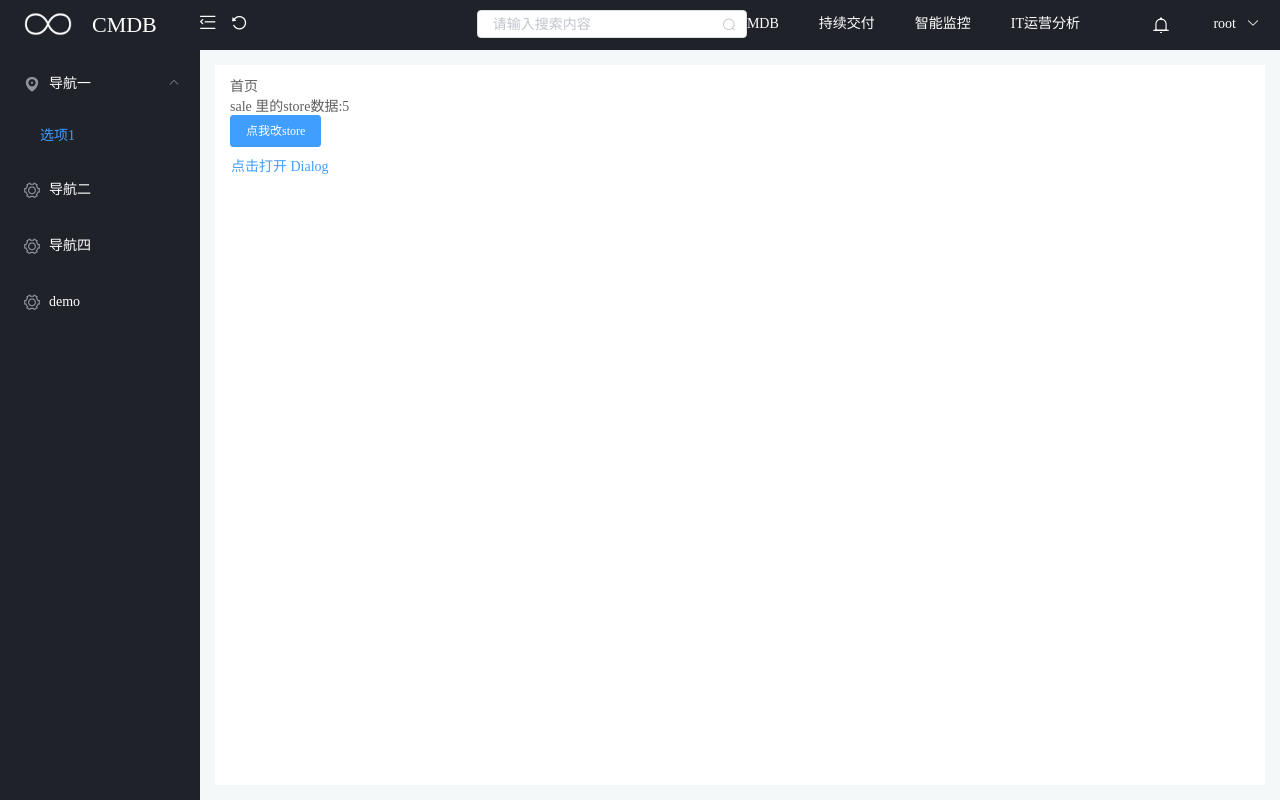
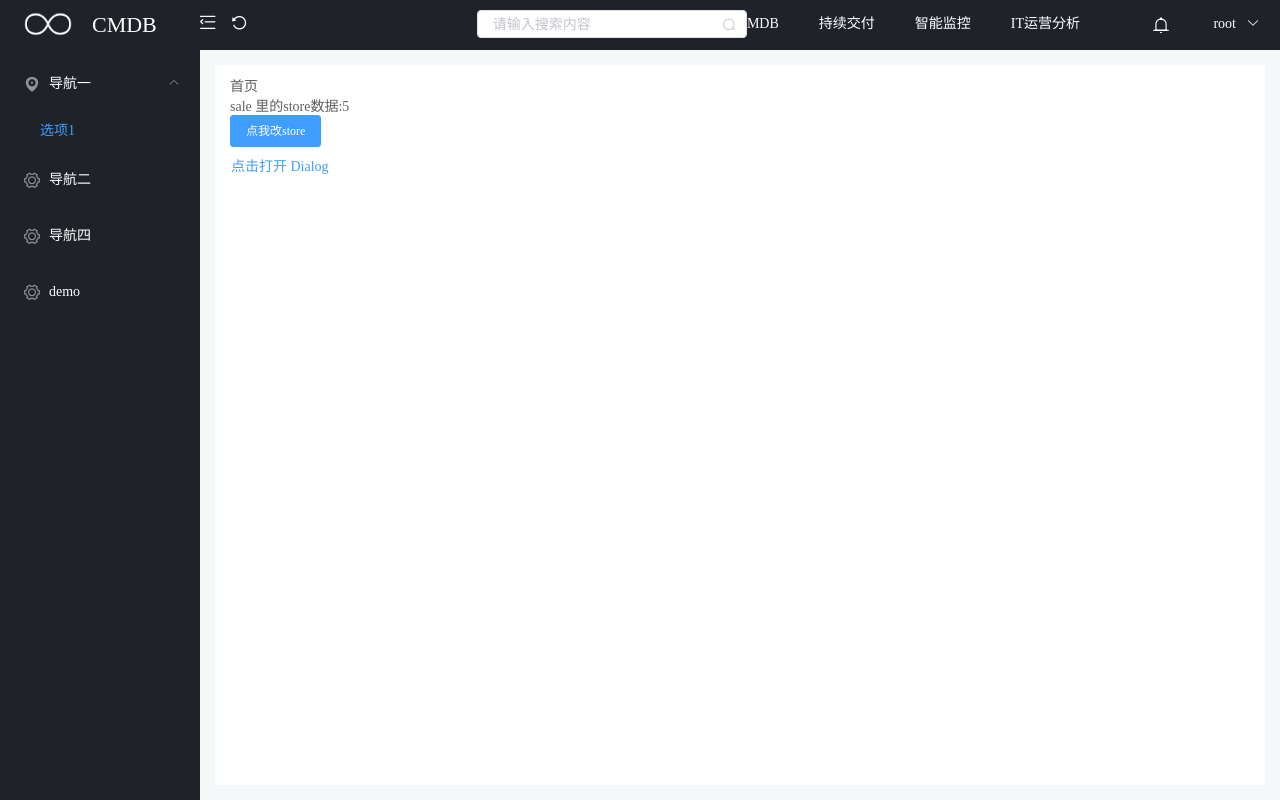
Before and after one commit to zhaoqingling/vue-element, a Vue app: page / in a window 1280 px wide. Built offline with nearby package versions, Linux system fonts and the light colour scheme.

Commit message:
样式调整

```diff
--- a/src/style/base.scss
+++ b/src/style/base.scss
@@ -47,3 +47,8 @@ button {
   height: 40px;
   line-height: 40px;
 }
+
+.el-submenu .el-menu-item {
+  height: 40px;
+  line-height: 40px;
+}
```
